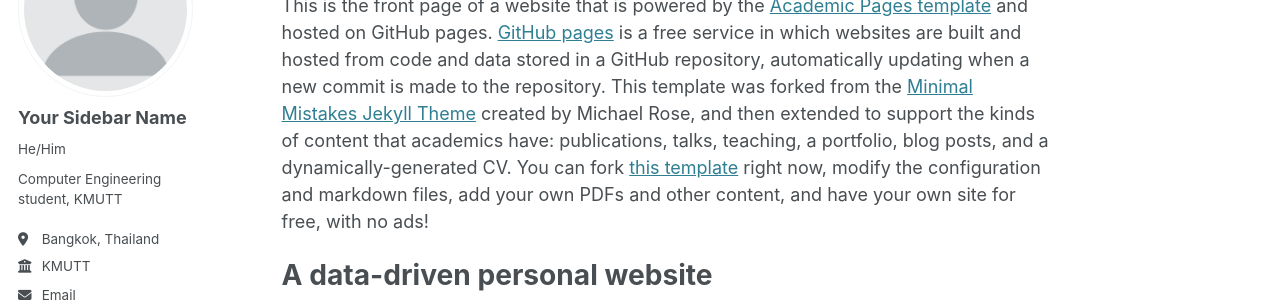
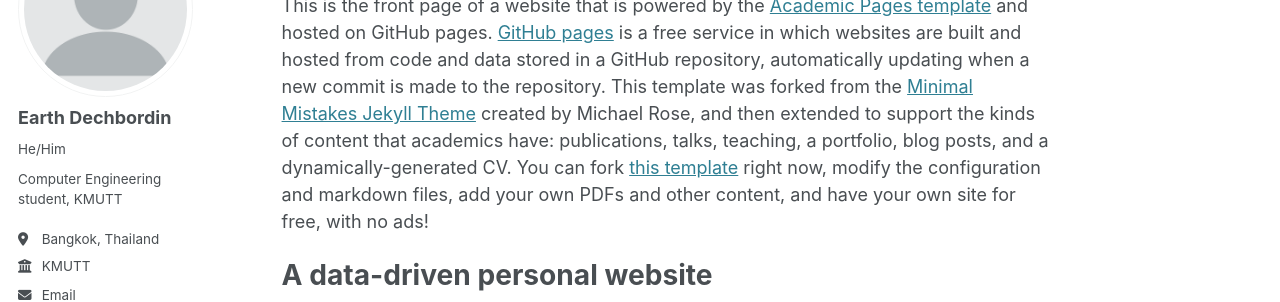
Before and after one commit to Galaxiiz7/Galaxiiz7.github.io, a Jekyll site: the page built from _pages/about.md, in a window 1280 px wide. Shown: the part 184-486 px from the top of the page. Built offline with Jekyll 4.4.1, drawn with Linux system fonts in a browser that asks for light colours.

Commit message:
Update _config.yml

```diff
--- a/_config.yml
+++ b/_config.yml
@@ -23,7 +23,7 @@ repository               : "academicpages/academicpages.github.io"
 author:
   # Biographic information
   avatar           : "profile.png"
-  name             : "Your Sidebar Name"
+  name             : "Earth Dechbordin"
   pronouns         : "He/Him"
   bio              : "Computer Engineering student, KMUTT"
   location         : "Bangkok, Thailand"
@@ -32,7 +32,7 @@ author:
   email            : "earth_tmc@hotmail.com"
 
   # Repositories and software development
-  github           : "academicpages"
+  github           : "Galaxiiz7"
 
   # Social media
   bluesky          : # Replace this with you Bluesky username
```
